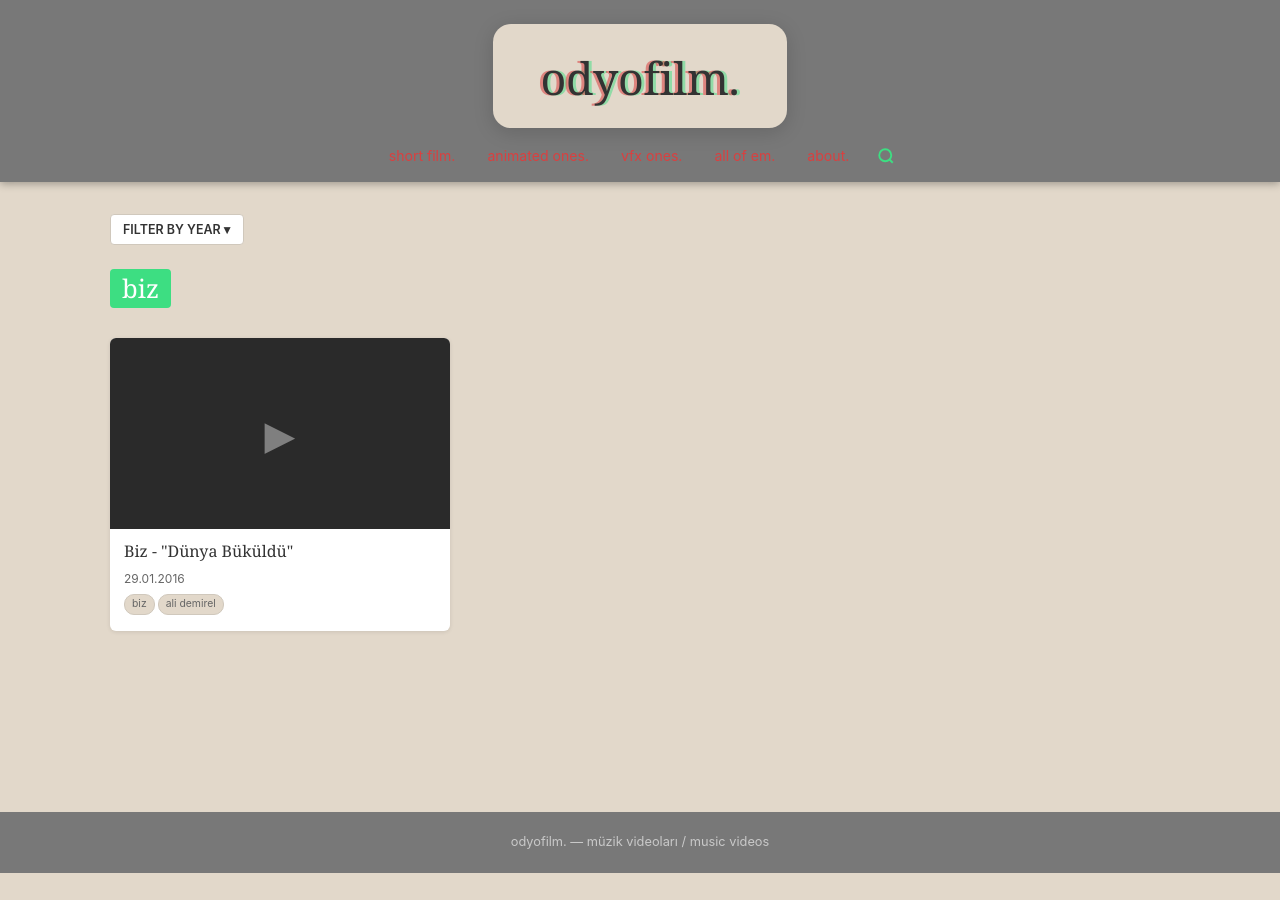
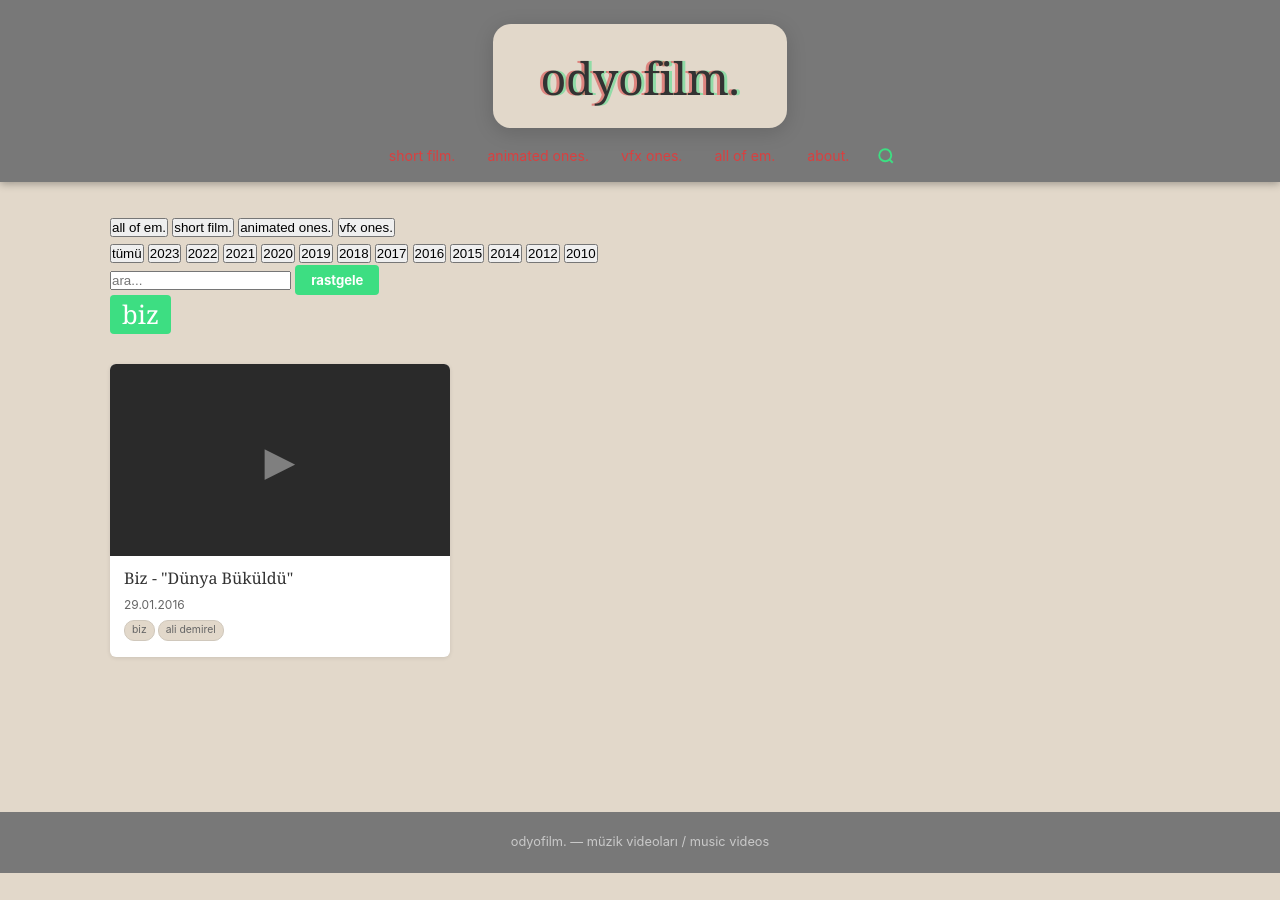
Before and after one commit to mstkt/odyofilm.github.io, a Jekyll site: the page built from tags/biz/index.html, in a window 1280 px wide. Built offline with Jekyll 4.4.1, drawn with Linux system fonts in a browser that asks for light colours.

Commit message:
design001

```diff
--- a/_includes/year-filter.html
+++ b/_includes/year-filter.html
@@ -1,15 +1,20 @@
-<div class="toolbar">
-  <div class="year-filter">
-    <select onchange="if(this.value) window.location=this.value" aria-label="Yıla göre filtrele">
-      <option value="">FILTER BY YEAR ▾</option>
-      {% assign year_list = "2023,2022,2021,2020,2019,2018,2017,2016,2015,2014,2012,2010" | split: "," %}
-      {% for year in year_list %}
-        <option value="{{ '/kategori/' | append: year | append: '/' | relative_url }}"
-          {% if page.category == year %}selected{% endif %}>{{ year }}</option>
-      {% endfor %}
-    </select>
+<div class="filter-bar" id="filter-bar">
+  <div class="filter-group cat-group">
+    <button class="filter-btn cat-btn active" data-value="">all of em.</button>
+    <button class="filter-btn cat-btn" data-value="short-film">short film.</button>
+    <button class="filter-btn cat-btn" data-value="animation">animated ones.</button>
+    <button class="filter-btn cat-btn" data-value="vfx">vfx ones.</button>
   </div>
-  {% if include.show_hey_look %}
-  <button class="hey-look" onclick="heyLook()">hey look.</button>
-  {% endif %}
+  <div class="filter-group year-group">
+    <button class="filter-btn year-btn active" data-value="">tümü</button>
+    {% assign year_list = "2023,2022,2021,2020,2019,2018,2017,2016,2015,2014,2012,2010" | split: "," %}
+    {% for year in year_list %}
+      <button class="filter-btn year-btn" data-value="{{ year }}">{{ year }}</button>
+    {% endfor %}
+  </div>
+  <div class="filter-actions">
+    <input type="text" id="filter-search" placeholder="ara..." autocomplete="off">
+    <button class="hey-look" onclick="heyLook()">rastgele</button>
+  </div>
+  <div class="filter-count" id="filter-count"></div>
 </div>
```
Also changed, not shown: _layouts/home.html (+9 -15 lines), assets/js/filter.js (added, +83 -0 lines).
